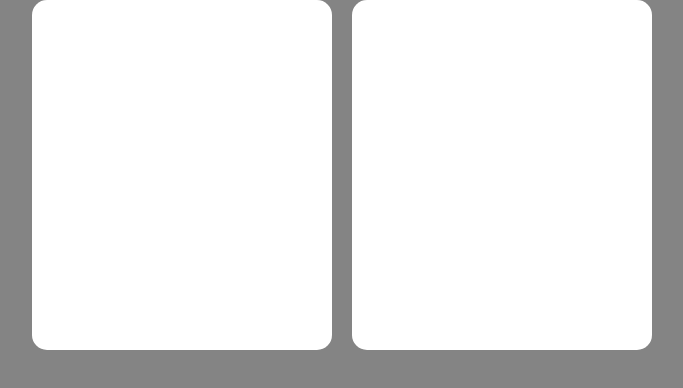
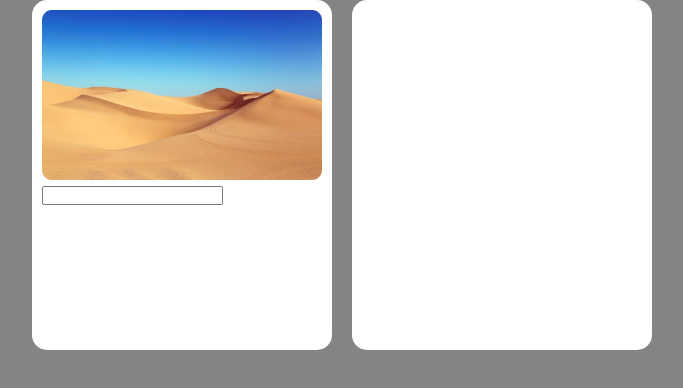
Before and after one commit to paul-koo/incubator-html-css, a React (Create React App) app in the folder home-work-week-1-card/: page / in a window 1280 px wide. Shown: the top 388 px of the page, without its empty margins (298-981 px from the left). Built offline with nearby package versions, Linux system fonts and the light colour scheme; a web font is replaced by a local one.

Commit message:
feat: add styledComponent 'Image.styled'

```diff
--- a/home-work-week-1-card/src/App.tsx
+++ b/home-work-week-1-card/src/App.tsx
@@ -1,11 +1,14 @@
 import React from 'react';
 import styled from 'styled-components';
 import { CardBody } from './components/CardBody.styled';
+import { ScreenPicture } from './components/Image.styled';
 
 function App() {
   return (
     <Wrapper>
       <CardBody>
+        <ScreenPicture roads={"./images/image1.png"}></ScreenPicture>
+        <input type="password"></input>
       </CardBody>
       <CardBody>
       </CardBody>
--- /dev/null
+++ b/home-work-week-1-card/src/components/Image.styled.tsx
@@ -0,0 +1,10 @@
+import styled from "styled-components";
+type ScreenPictureType = {
+    roads: string,
+}
+export const ScreenPicture = styled.img.attrs<ScreenPictureType>((props) => ({
+    src: props.roads,
+
+}))`
+
+`
```
Also changed, not shown: home-work-week-1-card/public/images/image1.png (added), home-work-week-1-card/src/images/image1.png (added).
